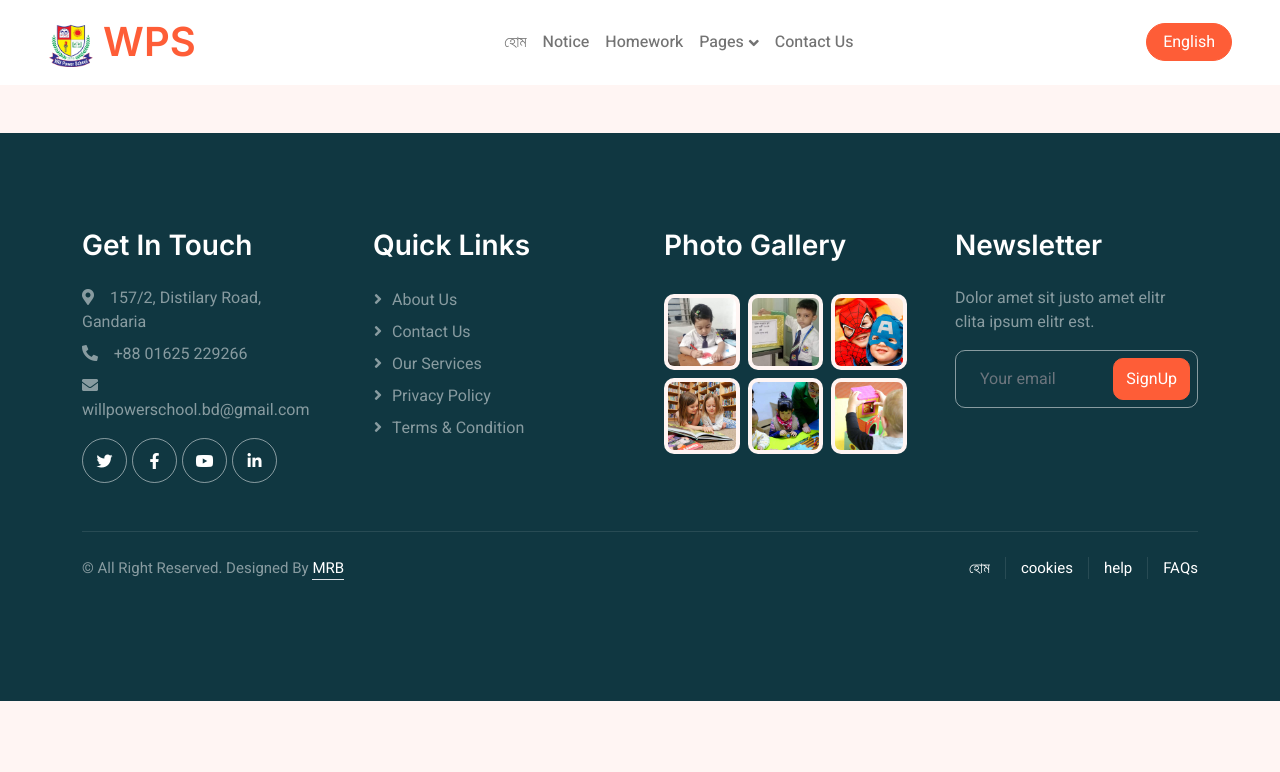
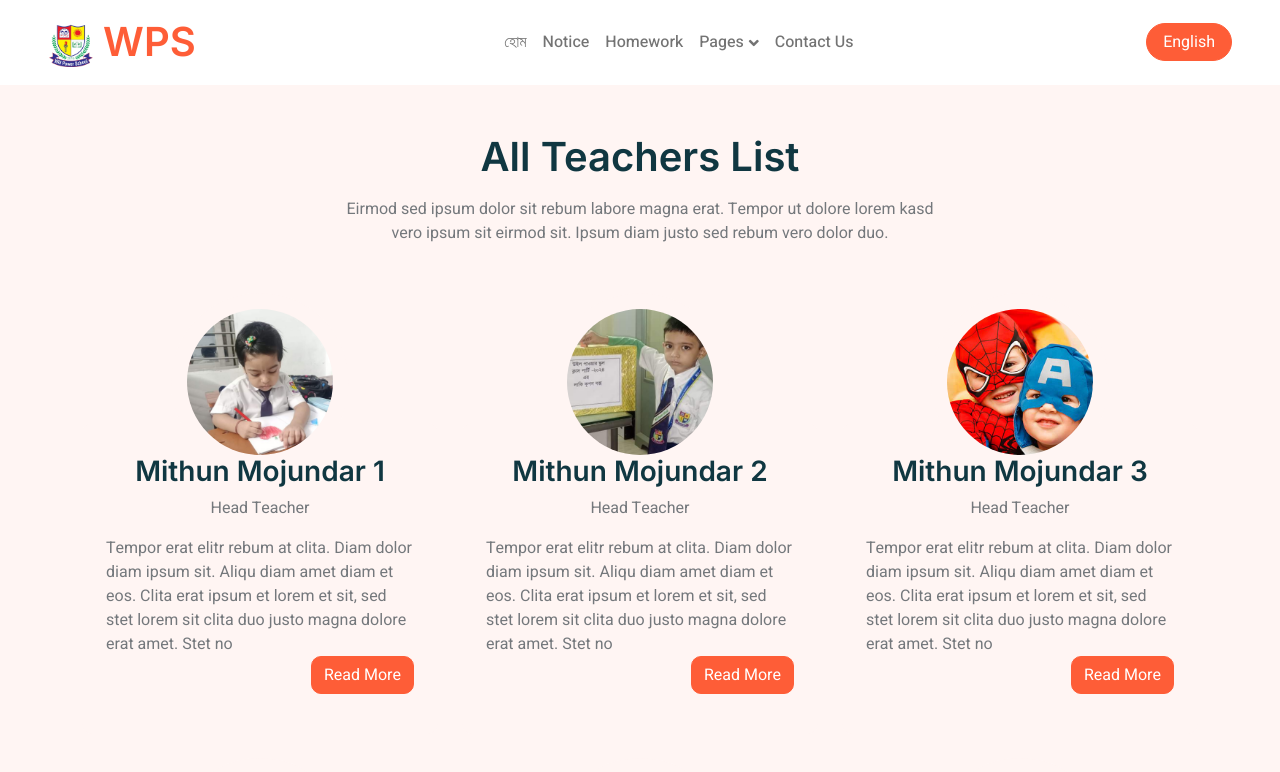
Before and after one commit to Rajib3003/larvelreact, a React (Vite) app in the folder frontendReact/: page /frontendReact/teachers in a window 1280 px wide. Shown: the top 772 px of the page. Built offline with nearby package versions, Linux system fonts and the light colour scheme.

Commit message:
teacher page create

```diff
--- a/frontendReact/src/App.jsx
+++ b/frontendReact/src/App.jsx
@@ -17,6 +17,9 @@ import Facilities from './pages/facilities/Facilities';
 import Homework from './pages/homework/Homework';
 import Contactus from './pages/contactus/Contactus';
 import Notice from './pages/notice/Notice';
+import TeacherList from './pages/teachers/TeacherList';
+import TeacherDetails from './pages/teachers/TeacherDetails';
+
 
 const baseURLFrontend = import.meta.env.VITE_FRONTEND_BASE_PATH;
 function App() {
@@ -37,6 +40,8 @@ function App() {
       <Route path="/homework" element={<Homework />} />
       <Route path="/contact" element={<Contactus />} />
       <Route path="/notice" element={<Notice />} />
+      <Route path="/teachers" element={<TeacherList />} />
+      <Route path="/teacherdetails" element={<TeacherDetails />} />
 
 
     </Routes>
--- a/frontendReact/src/layout/header.jsx
+++ b/frontendReact/src/layout/header.jsx
@@ -34,7 +34,7 @@ export default function Header() {
               <NavLink to="/facilities" className="dropdown-item" activeclassname="active">School Facilities</NavLink>
               <NavLink to="/team" className="dropdown-item" activeclassname="active">Popular Teachers</NavLink>
               <NavLink to="/classes" className="dropdown-item" activeclassname="active">Classes</NavLink>
-              <NavLink to="/call-to-action" className="dropdown-item" activeclassname="active">Become A Teacher</NavLink>
+              <NavLink to="/teachers" className="dropdown-item" activeclassname="active">Teachers</NavLink>
               <NavLink to="/appointment" className="dropdown-item" activeclassname="active">Make Appointment</NavLink>
               <NavLink to="/aboutus" className="dropdown-item" activeclassname="active">About Us</NavLink>
               <NavLink to="/testimonial" className="dropdown-item" activeclassname="active">Testimonial</NavLink>
--- a/frontendReact/src/pages/carousel/Carousel.jsx
+++ b/frontendReact/src/pages/carousel/Carousel.jsx
@@ -2,7 +2,7 @@ import OwlCarousel from 'react-owl-carousel';
 import 'owl.carousel/dist/assets/owl.carousel.css';
 import 'owl.carousel/dist/assets/owl.theme.default.css';
 import carosuelImageOne from '/assets/frontend_assets/img/carousel-3.png';
-import carosuelImageTwo from '/assets/frontend_assets/img/carousel-1.jpg';
+import carosuelImageTwo from '/assets/frontend_assets/img/carousel-1.png';
 
 export default function Carousel() {
   return (
@@ -44,13 +44,13 @@ export default function Carousel() {
             <div className="container">
               <div className="row justify-content-start">
                 <div className="col-10 col-lg-8">
-                  <h1 className="display-2 text-white animated slideInDown mb-4">
+                  {/* <h1 className="display-2 text-white animated slideInDown mb-4">
                     Make A Brighter Future For Your Child
-                  </h1>
-                  <p className="fs-5 fw-medium text-white mb-4 pb-2">
+                  </h1> */}
+                  {/* <p className="fs-5 fw-medium text-white mb-4 pb-2">
                     Vero elitr justo clita lorem. Ipsum dolor at sed stet sit diam no. Kasd rebum ipsum et diam justo
                     clita et kasd rebum sea elitr.
-                  </p>
+                  </p> */}
                   <a href="" className="btn btn-primary rounded-pill py-sm-3 px-sm-5 me-3 animated slideInLeft">
                     Learn More
                   </a>
--- a/frontendReact/src/pages/notice/Notice.jsx
+++ b/frontendReact/src/pages/notice/Notice.jsx
@@ -153,7 +153,7 @@ export default function Notice() {
                 </div>
                 <button
                   className="btn btn-info"
-                  onClick={() => window.open(`/notices/${notice.id}`, '_blank')}
+                  onClick={() => window.open(`${import.meta.env.BASE_URL}/notices/${notice.id}`, '_blank')}
                 >
                   + Read More
                 </button>
--- a/frontendReact/src/pages/teachers/Teacher.jsx
+++ b/frontendReact/src/pages/teachers/Teacher.jsx
@@ -17,6 +17,7 @@ export default function Teacher() {
             <div className="col-lg-4 col-md-6 wow fadeInUp" data-wow-delay="0.1s">
               <div className="team-item position-relative">
                 <img className="img-fluid rounded-circle w-75" src={teamImageOne} alt="Mithun Mojundar" />
+                <a href="#" className="text-decoration-none">
                 <div className="team-text">
                   <h3>Mithun Mojundar</h3>
                   <p>Head Teacher</p>
@@ -26,11 +27,13 @@ export default function Teacher() {
                     <a className="btn btn-square btn-primary mx-1" href="#"><i className="fab fa-instagram"></i></a>
                   </div>
                 </div>
+                </a>
               </div>
             </div>
             <div className="col-lg-4 col-md-6 wow fadeInUp" data-wow-delay="0.3s">
               <div className="team-item position-relative">
                 <img className="img-fluid rounded-circle w-75" src={teamImageTwo} alt="Jannatul Ferdous" />
+                <a href="#" className="text-decoration-none">
                 <div className="team-text">
                   <h3>Jannatul Ferdous</h3>
                   <p>In-Charge</p>
@@ -40,11 +43,13 @@ export default function Teacher() {
                     <a className="btn btn-square btn-primary mx-1" href="#"><i className="fab fa-instagram"></i></a>
                   </div>
                 </div>
+                </a>
               </div>
             </div>
             <div className="col-lg-4 col-md-6 wow fadeInUp" data-wow-delay="0.5s">
               <div className="team-item position-relative">
                 <img className="img-fluid rounded-circle w-75" src={teamImageThree} alt="Tajbin Bhuiyan" />
+                <a href="#" className="text-decoration-none">
                 <div className="team-text">
                   <h3>Tajbin Bhuiyan</h3>
                   <p>In-Charge</p>
@@ -54,6 +59,7 @@ export default function Teacher() {
                     <a className="btn btn-square btn-primary mx-1" href="#"><i className="fab fa-instagram"></i></a>
                   </div>
                 </div>
+                </a>
               </div>
             </div>
           </div>
--- /dev/null
+++ b/frontendReact/src/pages/teachers/TeacherDetails.jsx
@@ -0,0 +1,9 @@
+import React from 'react'
+
+export default function TeacherDetails() {
+  return (
+    <div>
+      Teacher Details
+    </div>
+  )
+}
--- /dev/null
+++ b/frontendReact/src/pages/teachers/TeacherList.jsx
@@ -0,0 +1,65 @@
+import classesImage1 from '/assets/frontend_assets/img/play-1.png';
+import classesImage2 from '/assets/frontend_assets/img/one-1.png';
+import classesImage3 from '/assets/frontend_assets/img/classes-3.jpg';
+import classesImage4 from '/assets/frontend_assets/img/classes-4.jpg';
+import classesImage5 from '/assets/frontend_assets/img/classes-5.jpg';
+import classesImage6 from '/assets/frontend_assets/img/classes-6.jpg';
+
+
+import React, { useState } from "react";
+
+export default function TeacherList() {
+
+    const text = `
+    Tempor erat elitr rebum at clita. Diam dolor diam ipsum sit. Aliqu diam amet diam et eos. Clita erat ipsum et lorem et sit, sed stet lorem sit clita duo justo magna dolore erat amet.
+    Stet no et lorem dolor et diam, amet duo ut dolore vero eos. No stet est diam rebum amet diam ipsum. Clita clita labore, dolor duo nonumy clita sit at, sed sit sanctus dolor eos, ipsum labore duo duo sit no sea diam. Et dolor et kasd ea. Eirmod diam at dolor est vero nonumy magna.
+  `;
+
+  // Truncate text to 200 characters
+  const truncatedText = text.slice(0, 200);
+  return (
+    <div className="container-xxl py-5">
+    <div className="container">
+      <div className="text-center mx-auto mb-5 wow fadeInUp" data-wow-delay="0.1s" style={{ maxWidth: '600px' }}>
+        <h1 className="mb-3">All Teachers List</h1>
+        <p>Eirmod sed ipsum dolor sit rebum labore magna erat. Tempor ut dolore lorem kasd vero ipsum sit eirmod sit. Ipsum diam justo sed rebum vero dolor duo.</p>
+      </div>
+      <div className="row g-4">
+        {[1, 2, 3, 4, 5, 6].map((num, index) => (
+          <div key={num} className={`col-lg-4 col-md-6 wow fadeInUp`} data-wow-delay={`${0.1 * index}s`}>
+            <div className="classes-item">
+              <div className="bg-light rounded-circle w-50 mx-auto p-3">
+                <img className="img-fluid rounded-circle" src={num === 1 ? classesImage1 : num === 2 ? classesImage2 : num === 3 ? classesImage3 : num === 4 ? classesImage4 : num === 5 ? classesImage5 : classesImage6} alt="" />
+              </div>
+
+              <div className="bg-light rounded p-4 pt-3 mt-n5">
+                <a className="d-block text-center h3 mt-3 " href="">Mithun Mojundar {num}</a>
+                <p className="d-block text-center">Head Teacher</p>
+
+                <div className="row g-1">
+
+                <p>
+                    {truncatedText}
+                    {text.length > 200 && (
+                    <div className="d-flex justify-content-end">
+                    <button
+                    className="btn btn-primary ms-2"
+                    onClick={() => window.open(`${import.meta.env.BASE_URL}/teacherdetails`, '_blank')}
+
+                  >
+                    Read More
+                  </button>
+                  </div>
+                    )}
+                </p>
+
+                </div>
+              </div>
+            </div>
+          </div>
+        ))}
+      </div>
+    </div>
+  </div>
+  )
+}
```
Also changed, not shown: frontendReact/assets/frontend_assets/img/carousel-1.png (added).
